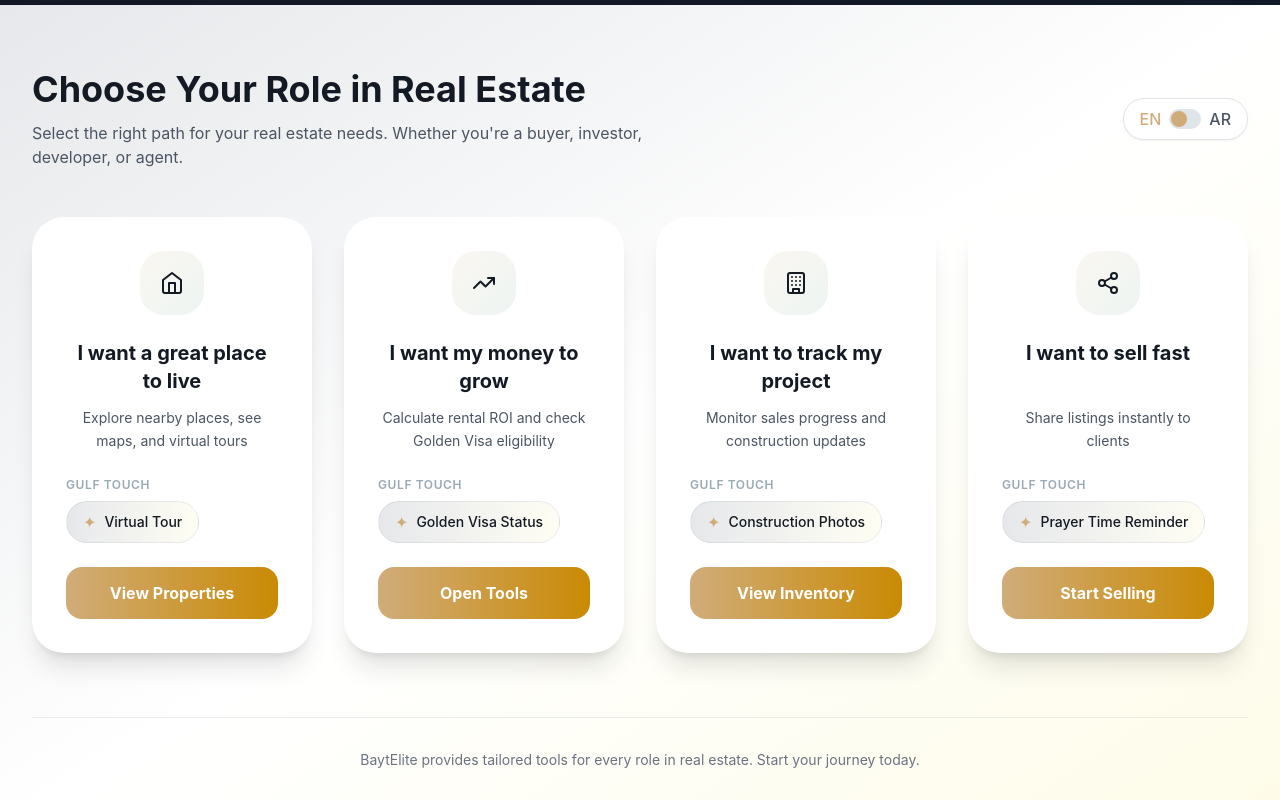
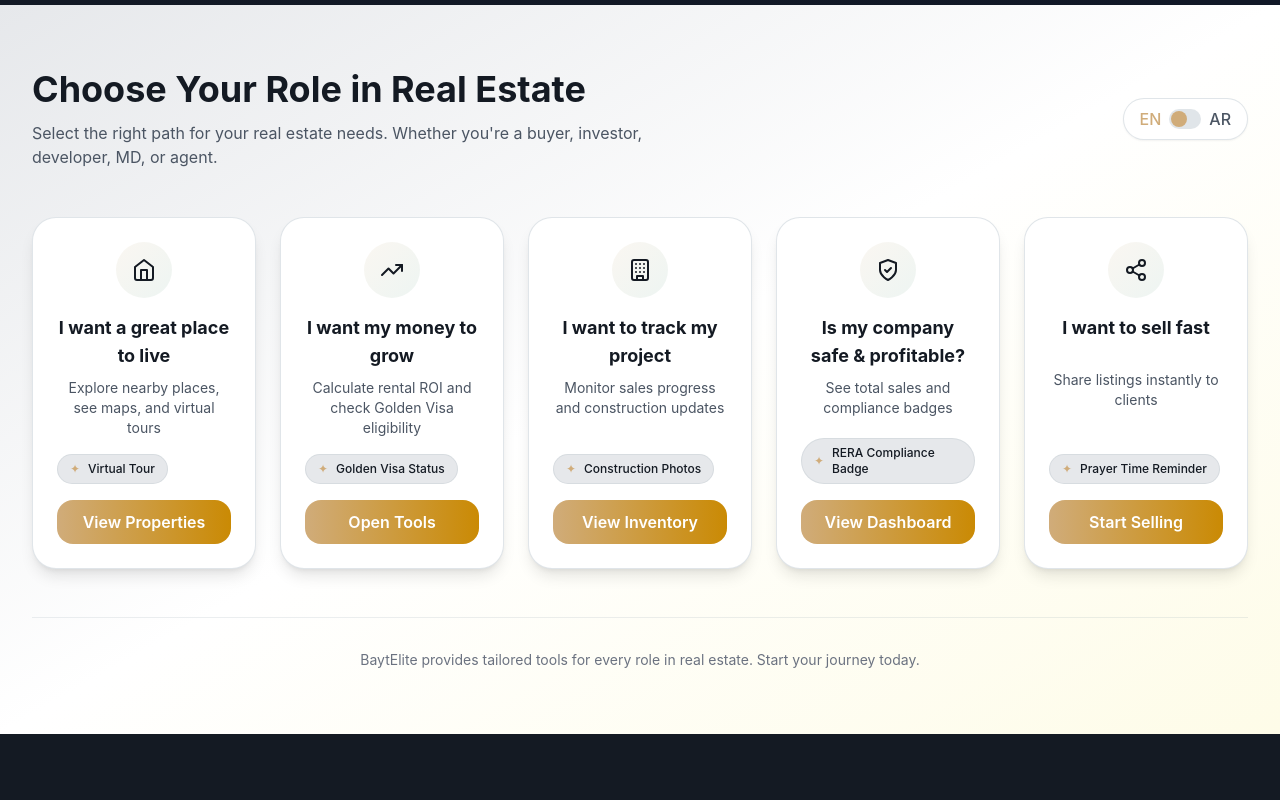
Before and after one commit to fazetdev/baytelitet, a Next.js app: page / in a window 1280 px wide. Shown: the part 800-1600 px from the top of the page. Built offline with nearby package versions, Linux system fonts and the light colour scheme.

Commit message:
fix: Restore 5 roles and investor tools functionality
- Add back MD role (5 roles total)
- Fix investor tools to show all 3 calculators directly
- Ensure GoldenVisaChecker, RentalCalculator, and UtilityEstimator all display
- Maintain bilingual support and language toggle

```diff
--- a/app/home/components/ChooseRole.tsx
+++ b/app/home/components/ChooseRole.tsx
@@ -3,10 +3,12 @@
 import { useState } from 'react';
 import Link from 'next/link';
 import { Home, TrendingUp, Building, ShieldCheck, Share2 } from 'lucide-react';
-import MarketTools from './MarketTools';
+import GoldenVisaChecker from './market-tools/GoldenVisaChecker';
+import RentalCalculator from './market-tools/RentalCalculator';
+import UtilityEstimator from './market-tools/UtilityEstimator';
 
 interface RoleCard {
-  key: 'buyer' | 'investor' | 'developer' | 'agent';
+  key: 'buyer' | 'investor' | 'developer' | 'md' | 'agent';
   titleEn: string;
   titleAr: string;
   subtextEn: string;
@@ -65,6 +67,19 @@ export default function ChooseRole() {
       featureAr: 'صور البناء'
     },
     {
+      key: 'md',
+      titleEn: 'Is my company safe & profitable?',
+      titleAr: 'هل شركتي آمنة ومربحة؟',
+      subtextEn: 'See total sales and compliance badges',
+      subtextAr: 'شاهد إجمالي المبيعات وشهادات الامتثال',
+      icon: ShieldCheck,
+      ctaEn: 'View Dashboard',
+      ctaAr: 'لوحة التحكم',
+      link: '/md',
+      featureEn: 'RERA Compliance Badge',
+      featureAr: 'شهادة الرERA'
+    },
+    {
       key: 'agent',
       titleEn: 'I want to sell fast',
       titleAr: 'أريد البيع بسرعة',
@@ -99,7 +114,7 @@ export default function ChooseRole() {
               {isRTL ? 'اختر دورك في سوق العقارات' : 'Choose Your Role in Real Estate'}
             </h2>
             <p className="text-gray-600 max-w-2xl">
-              {isRTL ? 'اختر المسار المناسب لاحتياجاتك العقارية. سواء كنت مشترياً، مستثمراً، مطوراً، أو وسيطاً.' : 'Select the right path for your real estate needs. Whether you\'re a buyer, investor, developer, or agent.'}
+              {isRTL ? 'اختر المسار المناسب لاحتياجاتك العقارية. سواء كنت مشترياً، مستثمراً، مطوراً، مديراً، أو وسيطاً.' : 'Select the right path for your real estate needs. Whether you\'re a buyer, investor, developer, MD, or agent.'}
             </p>
           </div>
 
@@ -115,8 +130,8 @@ export default function ChooseRole() {
           </button>
         </div>
 
-        {/* Role Cards Grid */}
-        <div className="grid grid-cols-1 sm:grid-cols-2 lg:grid-cols-4 gap-8">
+        {/* Role Cards Grid - 5 roles */}
+        <div className="grid grid-cols-1 sm:grid-cols-2 lg:grid-cols-5 gap-6">
           {roles.map((role) => {
             const Icon = role.icon;
             const isInvestor = role.key === 'investor';
@@ -127,43 +142,35 @@ export default function ChooseRole() {
                 {/* Role Card */}
                 <div
                   className={`
-                    group bg-white p-8 rounded-3xl shadow-xl hover:shadow-2xl
-                    transition-all duration-500 transform hover:-translate-y-2
-                    flex flex-col h-full border-2
+                    group bg-white p-6 rounded-2xl shadow-lg hover:shadow-xl
+                    transition-all duration-300 transform hover:-translate-y-1
+                    flex flex-col h-full border
                     ${isInvestor && isExpanded
-                      ? 'border-bayt-warm shadow-2xl'
-                      : 'border-transparent hover:border-bayt-warm/30'
+                      ? 'border-bayt-warm shadow-xl'
+                      : 'border-bayt-cool/30 hover:border-bayt-warm'
                     }
-                    before:absolute before:inset-0 before:rounded-3xl
-                    before:bg-gradient-to-br before:from-bayt-warm/0 before:via-transparent before:to-bayt-cultural/0
-                    before:group-hover:from-bayt-warm/5 before:group-hover:to-bayt-cultural/5
-                    before:transition-opacity before:duration-500 before:opacity-0 before:group-hover:opacity-100
                     overflow-hidden
                   `}
                 >
                   {/* Icon Container */}
-                  <div className="relative mb-6 p-5 rounded-2xl bg-gradient-to-br from-bayt-warm/10 to-bayt-cultural/10 group-hover:from-bayt-warm/20 group-hover:to-bayt-cultural/20 transition-all duration-500 w-16 h-16 flex items-center justify-center mx-auto">
-                    <Icon className="w-8 h-8 text-bayt-dark" />
-                    <div className="absolute inset-0 bg-gradient-to-br from-bayt-warm/5 to-transparent rounded-2xl opacity-0 group-hover:opacity-100 transition-opacity duration-500" />
+                  <div className="mb-4 p-4 rounded-full bg-gradient-to-br from-bayt-warm/10 to-bayt-cultural/10 w-14 h-14 flex items-center justify-center mx-auto">
+                    <Icon className="w-7 h-7 text-bayt-dark" />
                   </div>
 
                   {/* Content */}
-                  <h3 className="font-bold text-xl text-bayt-dark mb-3 text-center min-h-[3.5rem]">
+                  <h3 className="font-bold text-lg text-bayt-dark mb-2 text-center min-h-[3rem]">
                     {isRTL ? role.titleAr : role.titleEn}
                   </h3>
 
-                  <p className="text-gray-600 mb-6 text-center flex-grow text-sm leading-relaxed">
+                  <p className="text-gray-600 mb-4 text-center text-sm flex-grow">
                     {isRTL ? role.subtextAr : role.subtextEn}
                   </p>
 
                   {/* Gulf Touch Feature */}
-                  <div className="mb-6">
-                    <div className="text-xs font-semibold text-bayt-cool uppercase tracking-wider mb-2">
-                      {isRTL ? 'لمسة خليجية' : 'Gulf Touch'}
-                    </div>
-                    <div className="inline-flex items-center gap-2 px-4 py-2 rounded-full bg-gradient-to-r from-bayt-light to-yellow-50/50 border border-bayt-cool/20">
-                      <span className="text-bayt-warm">✦</span>
-                      <span className="text-sm font-medium">
+                  <div className="mb-4">
+                    <div className="inline-flex items-center gap-2 px-3 py-1.5 rounded-full bg-bayt-light border border-bayt-cool/20">
+                      <span className="text-xs text-bayt-warm">✦</span>
+                      <span className="text-xs font-medium">
                         {isRTL ? role.featureAr : role.featureEn}
                       </span>
                     </div>
@@ -174,39 +181,40 @@ export default function ChooseRole() {
                     <button
                       onClick={() => handleRoleClick('investor')}
                       className={`
-                        mt-auto w-full py-3.5 rounded-xl font-bold transition-all duration-300
-                        relative overflow-hidden group/btn
+                        mt-auto w-full py-2.5 rounded-xl font-semibold transition-all duration-300
                         ${isExpanded
-                          ? 'bg-gradient-to-r from-bayt-dark to-gray-800 text-white hover:shadow-lg'
-                          : 'bg-gradient-to-r from-bayt-warm to-yellow-600 text-white hover:shadow-lg hover:shadow-bayt-warm/30'
+                          ? 'bg-bayt-dark text-white hover:bg-gray-800'
+                          : 'bg-gradient-to-r from-bayt-warm to-yellow-600 text-white hover:shadow-md'
                         }
                       `}
                     >
-                      <span className="relative z-10">
-                        {isExpanded
-                          ? (isRTL ? 'إغلاق الأدوات' : 'Close Tools')
-                          : (isRTL ? role.ctaAr : role.ctaEn)
-                        }
-                      </span>
-                      <div className="absolute inset-0 bg-gradient-to-r from-yellow-600 to-bayt-warm opacity-0 group-hover/btn:opacity-100 transition-opacity duration-300" />
+                      {isExpanded
+                        ? (isRTL ? 'إغلاق الأدوات' : 'Close Tools')
+                        : (isRTL ? role.ctaAr : role.ctaEn)
+                      }
                     </button>
                   ) : (
                     <Link
                       href={role.link}
-                      className="mt-auto w-full py-3.5 rounded-xl font-bold transition-all duration-300 bg-gradient-to-r from-bayt-warm to-yellow-600 text-white hover:shadow-lg hover:shadow-bayt-warm/30 text-center block group/btn relative overflow-hidden"
+                      className="mt-auto w-full py-2.5 rounded-xl font-semibold transition-all duration-300 bg-gradient-to-r from-bayt-warm to-yellow-600 text-white hover:shadow-md text-center block"
                     >
-                      <span className="relative z-10">
-                        {isRTL ? role.ctaAr : role.ctaEn}
-                      </span>
-                      <div className="absolute inset-0 bg-gradient-to-r from-yellow-600 to-bayt-warm opacity-0 group-hover/btn:opacity-100 transition-opacity duration-300" />
+                      {isRTL ? role.ctaAr : role.ctaEn}
                     </Link>
                   )}
                 </div>
 
-                {/* MarketTools Panel for Investor */}
+                {/* Investor Tools Panel - Show all 3 calculators directly */}
                 {isInvestor && isExpanded && (
-                  <div className="mt-8 animate-fadeIn">
-                    <MarketTools />
+                  <div className="mt-4 animate-fadeIn space-y-4">
+                    <div className="p-1">
+                      <GoldenVisaChecker />
+                    </div>
+                    <div className="p-1">
+                      <RentalCalculator />
+                    </div>
+                    <div className="p-1">
+                      <UtilityEstimator />
+                    </div>
                   </div>
                 )}
               </div>
@@ -215,7 +223,7 @@ export default function ChooseRole() {
         </div>
 
         {/* Footer Note */}
-        <div className="mt-16 pt-8 border-t border-bayt-cool/20 text-center">
+        <div className="mt-12 pt-8 border-t border-bayt-cool/20 text-center">
           <p className="text-gray-500 text-sm max-w-2xl mx-auto">
             {isRTL
               ? 'بايت إيليت يوفر أدوات مخصصة لكل دور في سوق العقارات. ابدأ رحلتك اليوم.'
@@ -227,11 +235,11 @@ export default function ChooseRole() {
 
       <style jsx global>{`
         @keyframes fadeIn {
-          from { opacity: 0; transform: translateY(20px); }
+          from { opacity: 0; transform: translateY(10px); }
           to { opacity: 1; transform: translateY(0); }
         }
         .animate-fadeIn {
-          animation: fadeIn 0.4s cubic-bezier(0.4, 0, 0.2, 1);
+          animation: fadeIn 0.3s ease-out;
         }
       `}</style>
     </section>
```
